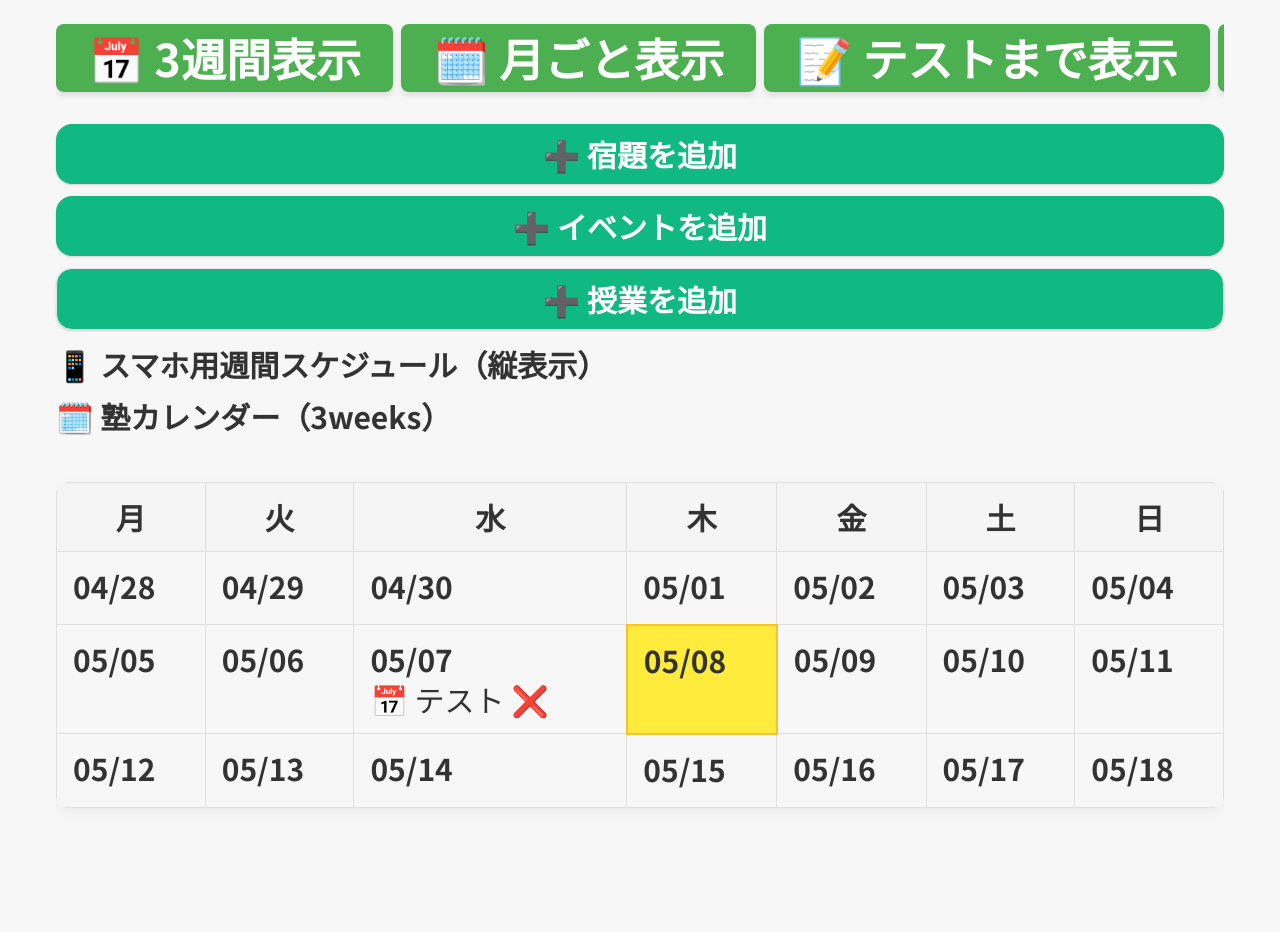
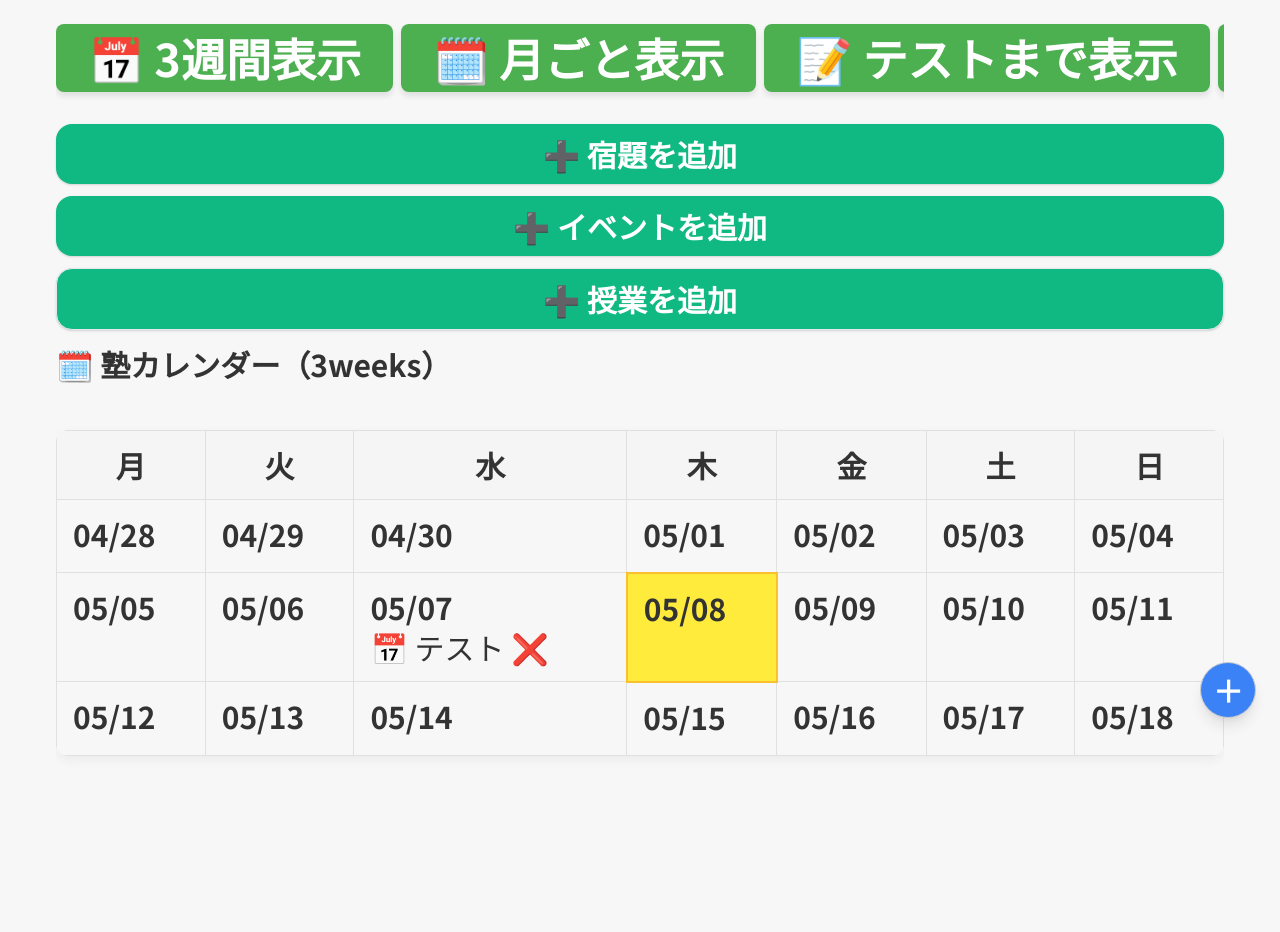
Before and after one commit to masakytkonitiwa/juku_project, a Django app: page /homework/week/ in a window 1280 px wide. Shown: the part 58-990 px from the top of the page. Before the commit the page ends 866 px from the top, so only its background shows below. Run offline with Django 4.2, Linux system fonts and the light colour scheme; data comes from the database, SQL or seed files in the repository; data that the repository does not hold is empty.

Commit message:
Fix: Add bottom margin to prevent FAB menu overlap

```diff
--- a/homework/templates/homework/weekly_view.html
+++ b/homework/templates/homework/weekly_view.html
@@ -49,7 +49,7 @@
 </div>
 
 <!-- 📱 スマホ用 縦表示 -->
-<h2 class="text-3xl font-bold mb-4">📱 スマホ用週間スケジュール（縦表示）</h2>
+
 <div class="flex flex-col gap-4">
   {% for day in week_days %}
   <div class="bg-white rounded-xl shadow p-4 border {% if day == today %}ring-2 ring-blue-400{% endif %}">
@@ -151,6 +151,39 @@
 </div>
 {% endif %}
 
+    <!-- 最後の余白 -->
+    <div class="h-32"></div>
+</div>
 
-</div>
+<!-- 📌 フローティング「＋」＋ メニュー -->
+<div class="fixed bottom-6 right-6 z-50 text-right">
+    <!-- ＋ ボタン -->
+    <button onclick="toggleFabMenu()"
+            class="w-14 h-14 rounded-full bg-blue-500 text-white text-3xl shadow-lg flex items-center justify-center hover:bg-blue-600">
+      ＋
+    </button>
+
+    <!-- 🔽 メニュー（最初は非表示） -->
+    <div id="fab-menu" class="hidden mt-3 space-y-2">
+      <a href="{% url 'add_homework' %}" class="block bg-green-500 hover:bg-green-600 text-white px-4 py-2 rounded-lg shadow">
+        ➕ 宿題を追加
+      </a>
+      <a href="{% url 'add_event' %}" class="block bg-yellow-500 hover:bg-yellow-600 text-white px-4 py-2 rounded-lg shadow">
+        🗓️ イベントを追加
+      </a>
+      <a href="{% url 'add_lesson' %}" class="block bg-red-500 hover:bg-red-600 text-white px-4 py-2 rounded-lg shadow">
+        📚 授業を追加
+      </a>
+    </div>
+
+  </div>
+
+
+<script>
+    function toggleFabMenu() {
+      const menu = document.getElementById('fab-menu');
+      menu.classList.toggle('hidden');
+    }
+  </script>
+
 {% endblock %}
```
